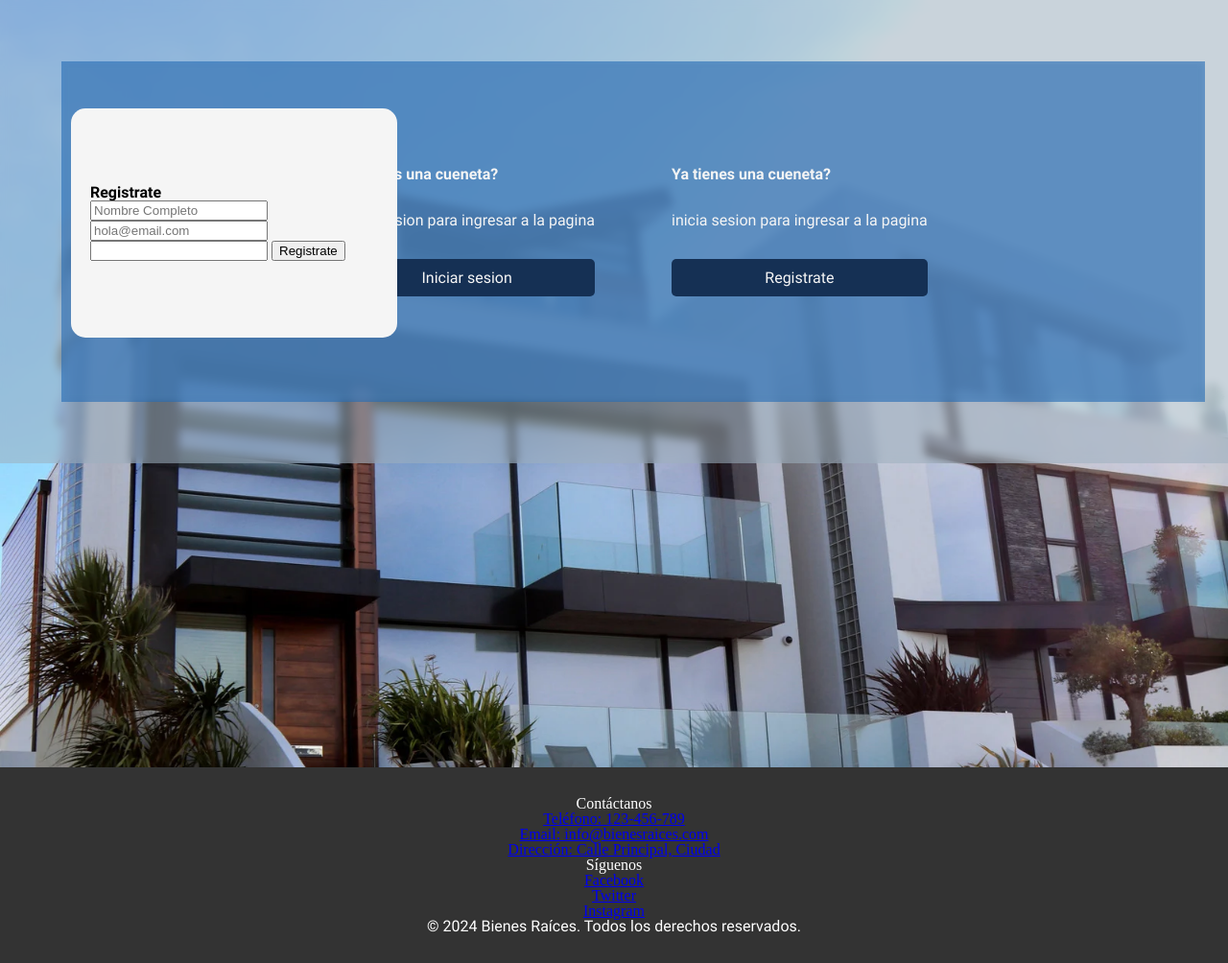
After one commit to daviddiazm/Finca-Raiz, a PHP site: page /pages/loginSingUp.php in a window 1280 px wide. The commit adds this page. Shown: the whole page at 96% size. Run offline with PHP 8.4, Linux system fonts and the light colour scheme.

Commit message:
adelanto de login register

```diff
--- /dev/null
+++ b/pages/loginSingUp.php
@@ -0,0 +1,47 @@
+<?php include("../components/head.php") ?>
+
+<body>
+  <main class="main__login">
+    <div class="main__login-blur">
+
+      <article class="box__back">
+        <section class="box__back-login">
+          <h3>Ya tienes una cueneta?</h3>
+          <p>inicia sesion para ingresar a la pagina</p>
+          <button class="box__back-login--btn">
+            Iniciar sesion
+          </button>
+        </section>
+
+        <section class="box__back-register">
+          <h3>Ya tienes una cueneta?</h3>
+          <p>inicia sesion para ingresar a la pagina</p>
+          <button class="box__back-register--btn">
+            Registrate
+          </button>
+        </section>
+      </article>
+
+      <section class="container__login-register">
+        <form action="./loginSingUp.php" method="post" class="form__login">
+          <h3>Iniciar sesion</h3>
+          <input type="email" name="loginEmail" id="" placeholder="hola@email.com">
+          <input type="password" name="loginPass" id="">
+          <input type="submit" value="Iniciar sesion">
+        </form>
+
+        <form action="./loginSingUp.php" method="post" class="form__register">
+          <h3>Registrate</h3>
+          <input type="text" name="registerName" id="" placeholder="Nombre Completo">
+          <input type="email" name="registerEmail" id="" placeholder="hola@email.com">
+          <input type="password" name="registerPass" id="">
+          <input type="submit" value="Registrate">
+        </form>
+      </section>
+    </div>
+  </main>
+
+  <?php include("../components/footer.php") ?>
+</body>
+
+</html>
--- a/styles/style.css
+++ b/styles/style.css
@@ -163,9 +163,10 @@ button {
   padding: 10px 20px;
   border: none;
   border-radius: 5px;
-  background-color: #007bff;
+  /* background-color: #007bff; */
+  background-color: var(--azul-oscuro);
   /* Color de fondo del botón */
-  color: #fff;
+  color: var(--blanco-humo);
   /* Color del texto del botón */
   font-size: 16px;
   font-family: "Roboto", sans-serif;
@@ -544,3 +559,60 @@ button:active {
   /* background-color: var(--azul-hielo); */
   background-image: linear-gradient(to left, #f0f8ff, #f5f5f5);
 }
+
+
+
+/* login register */
+
+
+.main__login {
+  background-image: url("../assets/screen_2x.webp");
+  background-size: cover;
+  background-repeat: no-repeat;
+  background-position: inherit;
+  background-attachment: fixed;
+  height: 100vh;
+}
+
+.main__login-blur {
+  padding: 5vw;
+  background-color: rgba(159, 176, 190, 0.557);
+  backdrop-filter: blur(5px);
+  position: relative;
+}
+
+.box__back {
+  width: 100%;
+  padding: 10px 20px;
+  display: flex;
+  justify-content: center;
+  background-color: #0057b378;
+  backdrop-filter: blur(3px);
+}
+
+.box__back section {
+  display: flex;
+  flex-direction: column;
+  gap: 4vh;
+  margin: 100px 40px;
+  color: var(--blanco-humo);
+  transition: all 500ms;
+}
+
+.container__login-register {
+  display: flex;
+  align-items: center;
+  width: 100%;
+  max-width: 300px;
+  position: relative;
+  top: -187px;
+  left: 10px;
+}
+
+.container__login-register form {
+  width: 100%;
+  padding: 80px 20px;
+  position: absolute;
+  background-color: var(--blanco-humo);
+  border-radius: 15px;
+}
```
Also changed, not shown: other parts of styles/style.css (+22 -8 lines).
